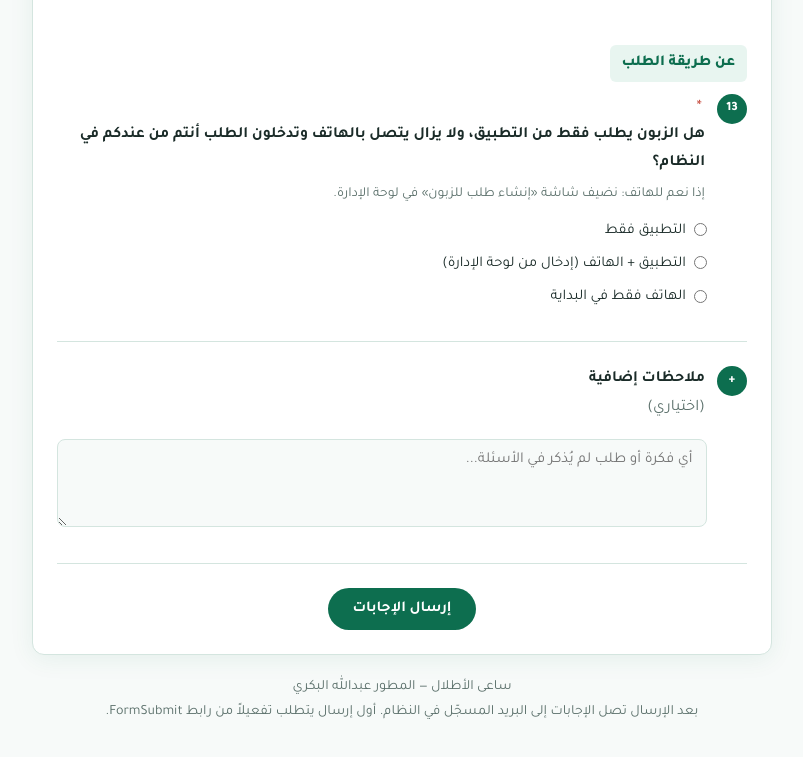
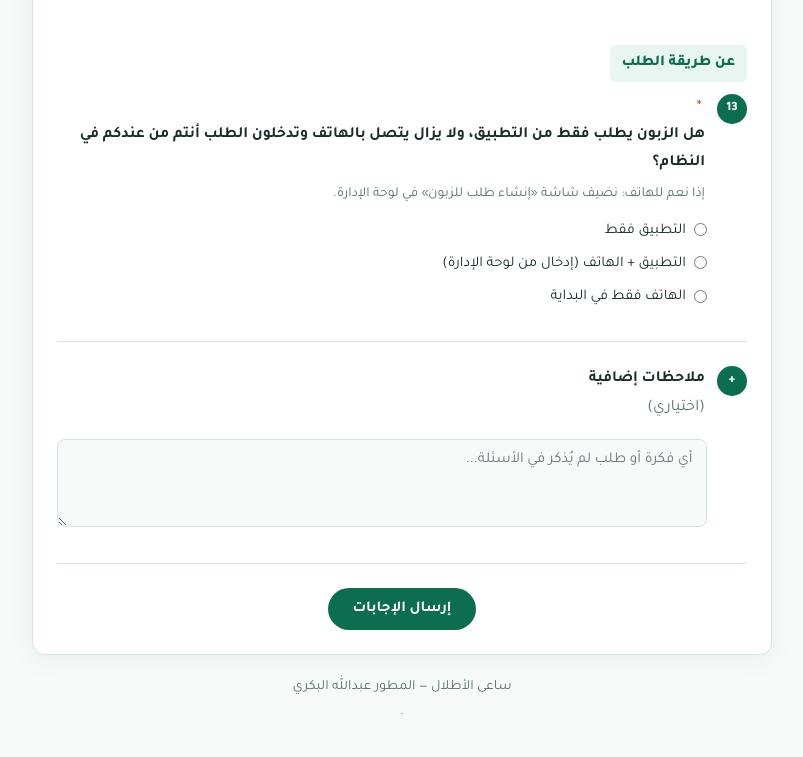
Before and after one commit to abdallah774281504-maker/saei-logistics-form, a plain HTML site: page index.html in a window 1280 px wide. Shown: the part 4791-5548 px from the top of the page, without its empty margins (238-1041 px from the left). Drawn offline with Linux system fonts and the light colour scheme.

Commit message:
Fix footer note text formatting in index.html

```diff
--- a/index.html
+++ b/index.html
@@ -546,8 +546,7 @@
     </div>
 
     <p class="footer-note">
-      ساعى الأطلال — المطور عبدالله البكري<br>
-      بعد الإرسال تصل الإجابات إلى البريد المسجّل في النظام. أول إرسال يتطلب تفعيلاً من رابط FormSubmit.
+      ساعى الأطلال — المطور عبدالله البكري<br>.
     </p>
   </div>
 
```
